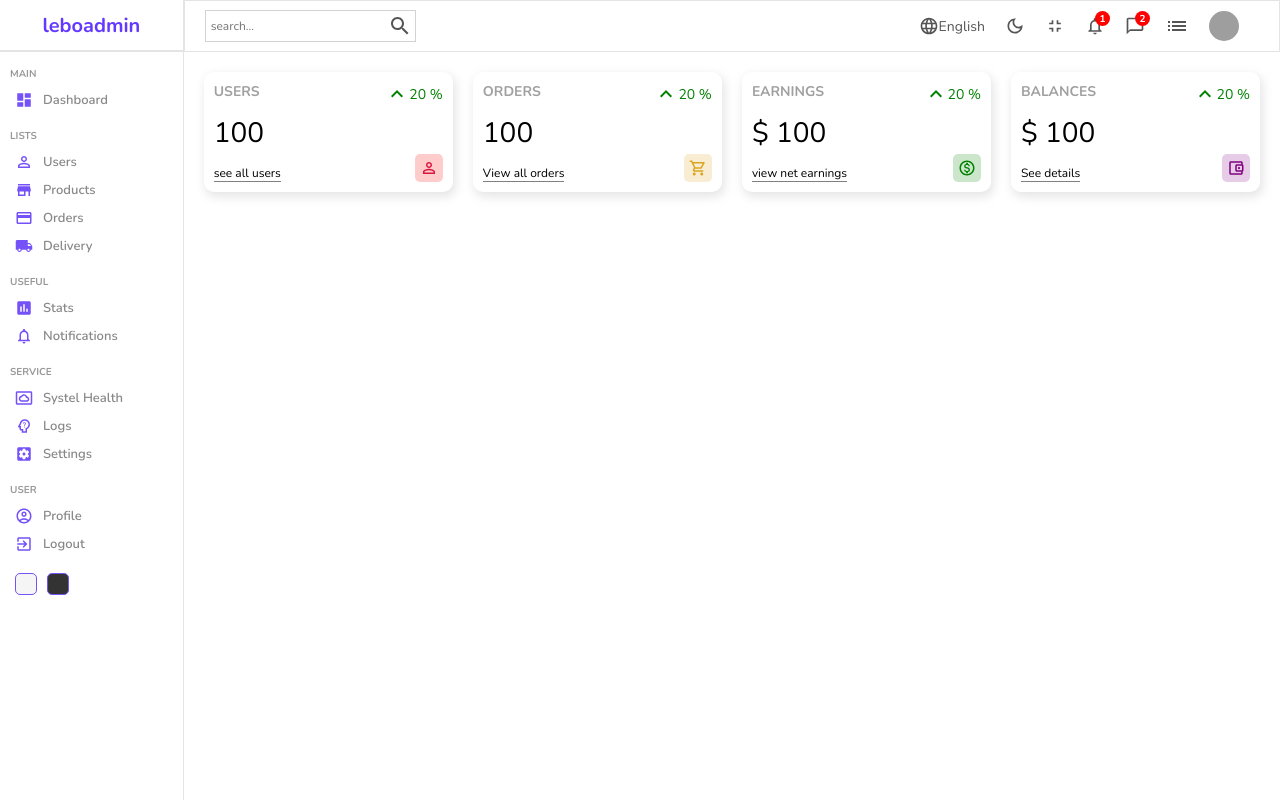
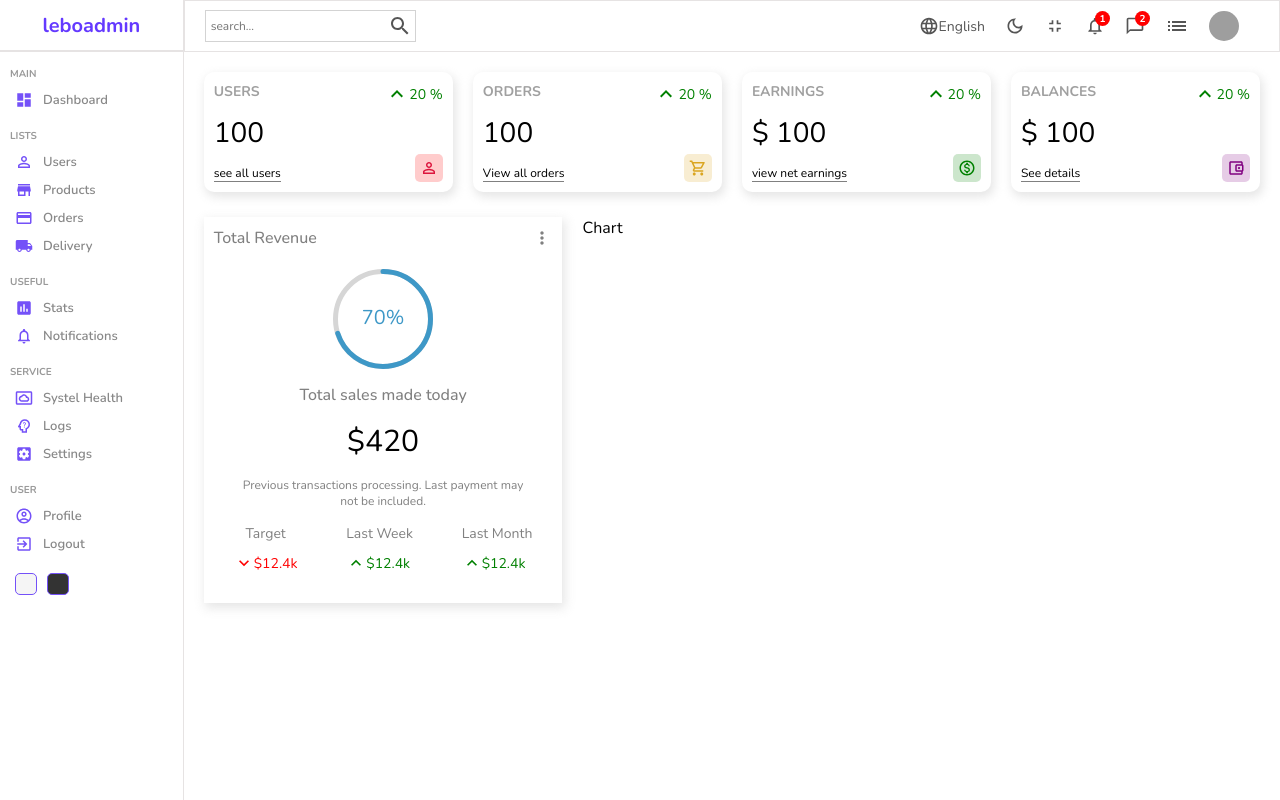
Before and after one commit to tafitahery/firebase, a React (Create React App) app in the folder client/: page / in a window 1280 px wide. Built offline with nearby package versions, Linux system fonts and the light colour scheme; grey boxes are pictures that could not be loaded.

Commit message:
React Progress Bar Component

```diff
--- a/client/package.json
+++ b/client/package.json
@@ -11,6 +11,7 @@
     "@testing-library/react": "^13.4.0",
     "@testing-library/user-event": "^13.5.0",
     "react": "^18.2.0",
+    "react-circular-progressbar": "^2.1.0",
     "react-dom": "^18.2.0",
     "react-router-dom": "^6.8.2",
     "react-scripts": "5.0.1",
--- /dev/null
+++ b/client/src/components/chart/Chart.jsx
@@ -0,0 +1,5 @@
+import './chart.scss';
+
+export default function Chart() {
+  return <div className="chart">Chart</div>;
+}
--- /dev/null
+++ b/client/src/components/chart/chart.scss
@@ -0,0 +1,3 @@
+.chart {
+  flex: 4;
+}
--- /dev/null
+++ b/client/src/components/featured/Featured.jsx
@@ -0,0 +1,53 @@
+import './featured.scss';
+
+import {
+  KeyboardArrowDown,
+  KeyboardArrowUp,
+  MoreVert,
+} from '@mui/icons-material';
+import { CircularProgressbar } from 'react-circular-progressbar';
+import 'react-circular-progressbar/dist/styles.css';
+
+export default function Featured() {
+  return (
+    <div className="featured">
+      <div className="top">
+        <h1 className="title">Total Revenue</h1>
+        <MoreVert fontSize="small" />
+      </div>
+      <div className="bottom">
+        <div className="featuredChart">
+          <CircularProgressbar value={70} text="70%" strokeWidth={5} />
+        </div>
+        <p className="title">Total sales made today</p>
+        <p className="amount">$420</p>
+        <p className="desc">
+          Previous transactions processing. Last payment may not be included.
+        </p>
+        <div className="summary">
+          <div className="item">
+            <div className="itemTitle">Target</div>
+            <div className="itemResult negative">
+              <KeyboardArrowDown fontSize="small" />
+              <div className="resultAmount">$12.4k</div>
+            </div>
+          </div>
+          <div className="item">
+            <div className="itemTitle">Last Week</div>
+            <div className="itemResult positive">
+              <KeyboardArrowUp fontSize="small" />
+              <div className="resultAmount">$12.4k</div>
+            </div>
+          </div>
+          <div className="item">
+            <div className="itemTitle">Last Month</div>
+            <div className="itemResult positive">
+              <KeyboardArrowUp fontSize="small" />
+              <div className="resultAmount">$12.4k</div>
+            </div>
+          </div>
+        </div>
+      </div>
+    </div>
+  );
+}
--- /dev/null
+++ b/client/src/components/featured/featured.scss
@@ -0,0 +1,78 @@
+.featured {
+  flex: 2;
+  -webkit-box-shadow: 2px 4px 10px 1px rgba(0, 0, 0, 0.47);
+  box-shadow: 2px 4px 10px 1px rgba(201, 201, 201, 0.47);
+  padding: 10px;
+
+  .top {
+    display: flex;
+    align-items: center;
+    justify-content: space-between;
+    color: gray;
+
+    .title {
+      font-size: 16px;
+      font-weight: 500;
+    }
+  }
+
+  .bottom {
+    padding: 20px;
+    display: flex;
+    flex-direction: column;
+    align-items: center;
+    justify-content: center;
+    gap: 15px;
+
+    .featuredChart {
+      width: 100px;
+      height: 100px;
+    }
+
+    .title {
+      font-weight: 500;
+      color: gray;
+    }
+
+    .amount {
+      font-size: 30px;
+    }
+
+    .desc {
+      font-weight: 300;
+      font-size: 12px;
+      color: gray;
+      text-align: center;
+    }
+
+    .summary {
+      width: 100%;
+      display: flex;
+      align-items: center;
+      justify-content: space-between;
+
+      .item {
+        text-align: center;
+
+        .itemTitle {
+          font-size: 14px;
+          color: gray;
+        }
+
+        .itemResult {
+          display: flex;
+          align-items: center;
+          margin-top: 10px;
+          font-size: 14px;
+
+          &.positive {
+            color: green;
+          }
+          &.negative {
+            color: red;
+          }
+        }
+      }
+    }
+  }
+}
--- a/client/src/pages/home/Home.jsx
+++ b/client/src/pages/home/Home.jsx
@@ -3,6 +3,8 @@
 import Sidebar from '../../components/sidebar/Sidebar';
 import Navbar from '../../components/navbar/Navbar';
 import Widget from '../../components/widget/Widget';
+import Featured from '../../components/featured/Featured';
+import Chart from '../../components/chart/Chart';
 
 export default function Home() {
   return (
@@ -16,6 +18,10 @@
           <Widget type="earning" />
           <Widget type="balance" />
         </div>
+        <div className="charts">
+          <Featured />
+          <Chart />
+        </div>
       </div>
     </div>
   );
--- a/client/src/pages/home/home.scss
+++ b/client/src/pages/home/home.scss
@@ -4,10 +4,15 @@
   .homeContainer {
     flex: 6;
 
-    .widgets {
+    .widgets,
+    .charts {
       display: flex;
       padding: 20px;
       gap: 20px;
     }
+
+    .charts {
+      padding: 5px 20px;
+    }
   }
 }
```
Also changed, not shown: 1 other file (tests, documents, lock files or other folders).
